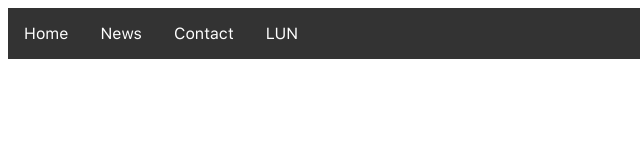
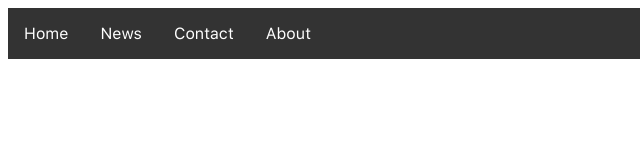
Before and after one commit to Gurjas604/firstwebpage, a plain HTML site: page index.html in a window 1280 px wide. Shown: the full height of the page, 0-640 px from the left. Drawn offline with Linux system fonts and the light colour scheme.

Commit message:
Update index.html

```diff
--- a/index.html
+++ b/index.html
@@ -45,7 +45,7 @@ li a:hover {
   <li><a href="#home">Home</a></li>
   <li><a href="#news">News</a></li>
   <li><a href="#contact">Contact</a></li>
-  <li><a href="#about">LUN</a></li>
+  <li><a href="#about">About</a></li>
 
 </ul>
 
```
